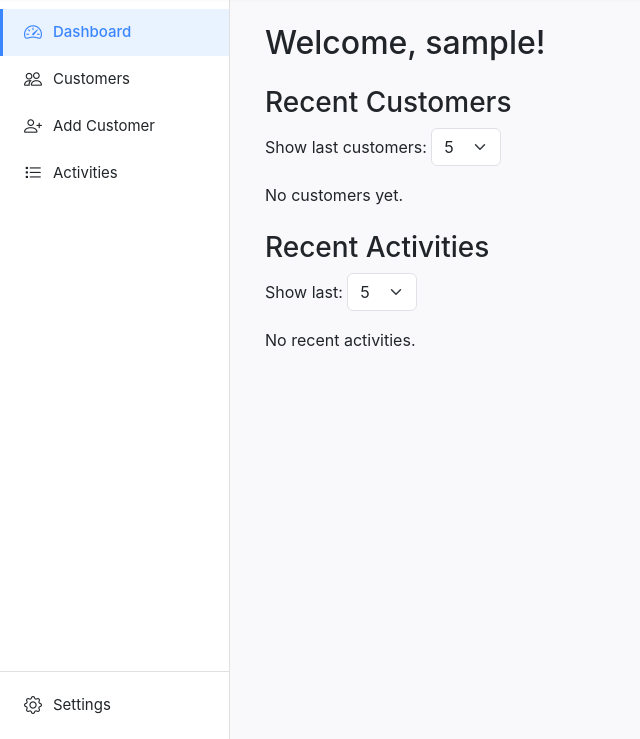
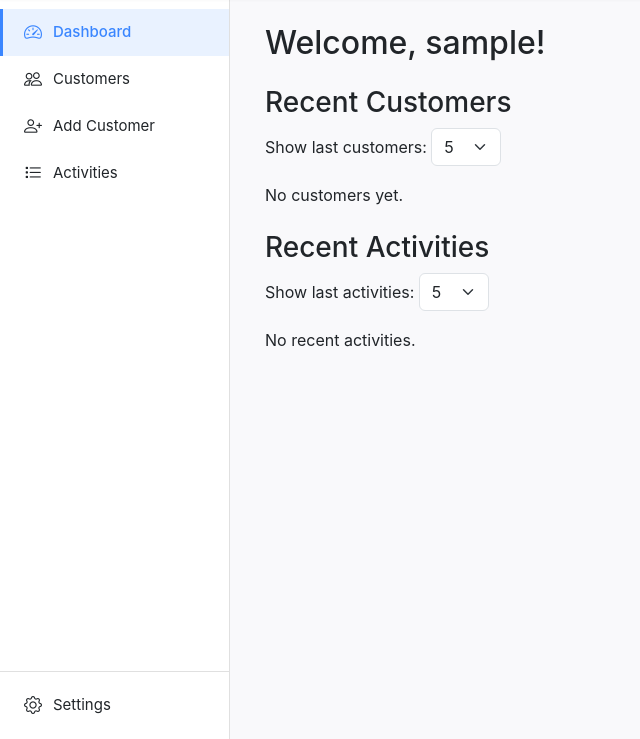
Before and after one commit to RobertMochnacky/kartoteka, a Flask app: page /dashboard in a window 1280 px wide. Shown: the part 61-800 px from the top of the page, without its empty margins (0-640 px from the left). Run offline with Flask 3, Linux system fonts and the light colour scheme; the visitor is signed in with stand-in values (Sample User, id 1); data comes from the database, SQL or seed files in the repository; data that the repository does not hold is empty.

Commit message:
Update dashboard.html

```diff
--- a/app/templates/dashboard.html
+++ b/app/templates/dashboard.html
@@ -47,7 +47,7 @@
 
 <!-- Dropdown to select how many recent activities to show -->
 <form method="get" class="mb-3">
-    <label for="recent_limit" class="form-label">{{ _("Show last:") }}</label>
+    <label for="recent_limit" class="form-label">{{ _("Show last activities:") }}</label>
     <select name="recent_limit" id="recent_limit" class="form-select w-auto d-inline" onchange="this.form.submit()">
         {% for n in [5,10,15,20,30] %}
             <option value="{{ n }}" {% if n == recent_limit %}selected{% endif %}>{{ n }}</option>
@@ -92,7 +92,9 @@
 <p>{{ _("No recent activities.") }}</p>
 {% endif %}
 
+<!-- ========================= -->
 <!-- Inline Editing JavaScript -->
+<!-- ========================= -->
 <script>
 document.addEventListener("DOMContentLoaded", function() {
     document.querySelectorAll(".edit-btn").forEach(btn => {
```
